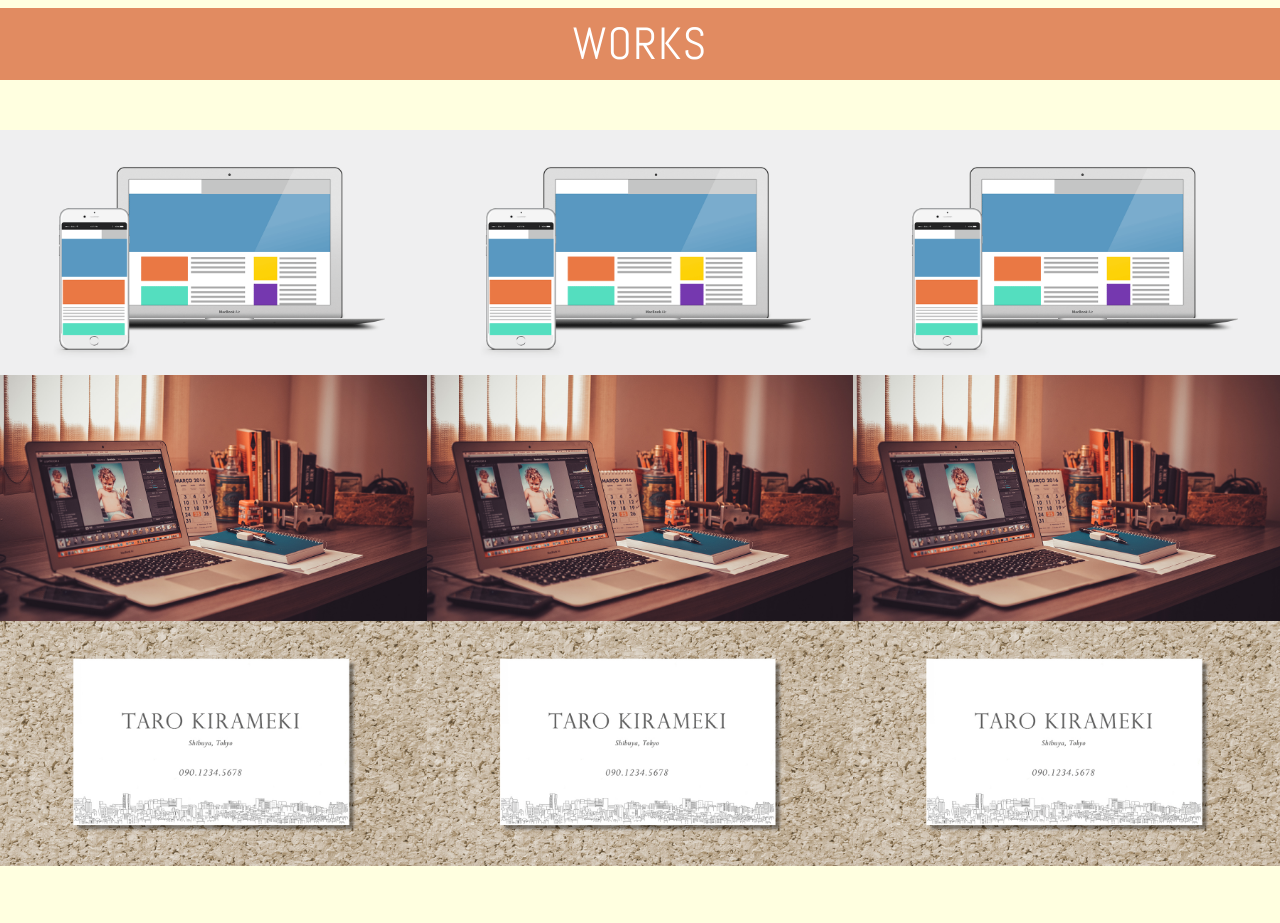
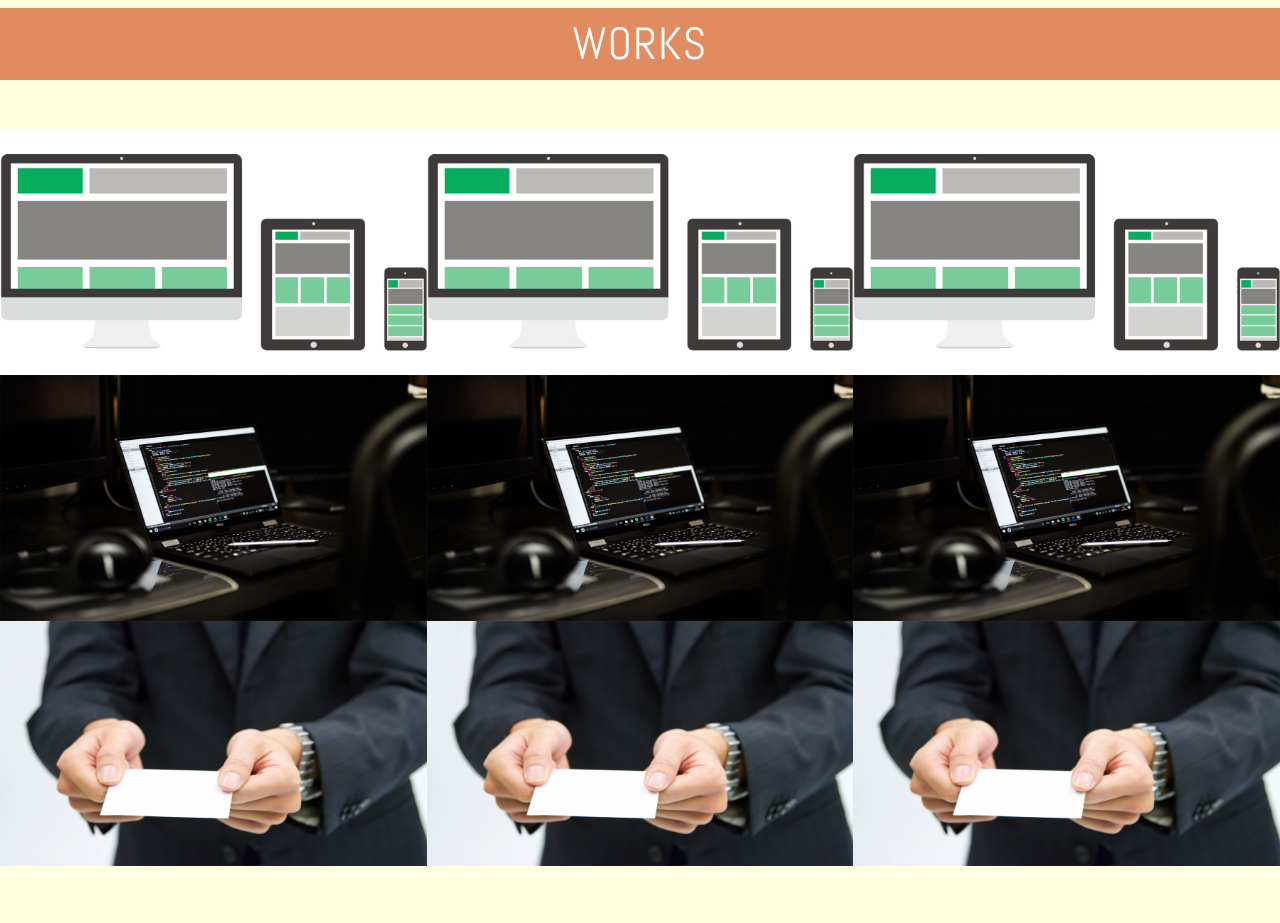
Before and after one commit to GACHIWA/GACHIWA.github.io, a plain HTML site: page index.html in a window 1280 px wide. Shown: the part 1300-2223 px from the top of the page. Drawn offline with nearby package versions, Linux system fonts and the light colour scheme.

Commit message:
add image

```diff
--- a/index.html
+++ b/index.html
@@ -15,7 +15,7 @@
         <div class="profile">
             <h1 class="site-title abel uppercase ">Web Designer <span>Toshiki Kashiwakura</span></h1>
 
-            <img src="./images/img_profile.jpg" alt="プロフィール写真" width="140" height="140" class="block-center profile-icon">
+            <img src="./images/img.jpg" alt="プロフィール写真" width="140" height="140" class="block-center profile-icon">
 
             <p>東北在住、Web業界志望の柏倉俊樹です。まったく別業界からWEBデザイナーへ転職活動中です。オンラインスクールでWEBデザイン、WEBマーケティングを学び、WEB制作に携わる仕事をしたいと思っています。</p>
         </div>
@@ -51,7 +51,7 @@
         <h2 class="text">Works</h2>
         <div class="works-box">
             <a href="#">
-                <img src="./images/img_work_site.png" alt="株式会社きらめき コーポレートサイト様 Webサイトデザイン">
+                <img src="./images/res.jpg" alt="株式会社きらめき コーポレートサイト様 Webサイトデザイン">
                 <div class="works-box-inner">
                     <div class="tex">
                         <h3>株式会社きらめき コーポレートサイト</h3>
@@ -63,7 +63,7 @@
         </div>
         <div class="works-box">
             <a href="#">
-                <img src="./images/img_work_site.png" alt="株式会社きらめき コーポレートサイト様 Webサイトデザイン">
+                <img src="./images/res.jpg" alt="株式会社きらめき コーポレートサイト様 Webサイトデザイン">
                 <div class="works-box-inner">
                     <div class="tex">
                         <h3>株式会社きらめき コーポレートサイト</h3>
@@ -75,7 +75,7 @@
         </div>
         <div class="works-box">
             <a href="#">
-                <img src="./images/img_work_site.png" alt="株式会社きらめき コーポレートサイト様 Webサイトデザイン">
+                <img src="./images/res.jpg" alt="株式会社きらめき コーポレートサイト様 Webサイトデザイン">
                 <div class="works-box-inner">
                     <div class="tex">
                         <h3>株式会社きらめき コーポレートサイト</h3>
@@ -87,7 +87,7 @@
         </div>
         <div class="works-box">
             <a href="#">
-                <img src="./images/img_work_blog.jpg" alt="WordPressオリジナルテーマ">
+                <img src="./images/img_YAMA.jpg" alt="WordPressオリジナルテーマ">
                 <div class="works-box-inner">
                     <div class="tex">
                         <h3>ブログデザイン</h3>
@@ -99,7 +99,7 @@
         </div>
         <div class="works-box">
             <a href="#">
-                <img src="./images/img_work_blog.jpg" alt="WordPressオリジナルテーマ">
+                <img src="./images/img_YAMA.jpg" alt="WordPressオリジナルテーマ">
                 <div class="works-box-inner">
                     <div class="tex">
                         <h3>ブログデザイン</h3>
@@ -111,7 +111,7 @@
         </div>
         <div class="works-box">
             <a href="#">
-                <img src="./images/img_work_blog.jpg" alt="WordPressオリジナルテーマ">
+                <img src="./images/img_YAMA.jpg" alt="WordPressオリジナルテーマ">
                 <div class="works-box-inner">
                     <div class="tex">
                         <h3>ブログデザイン</h3>
@@ -123,7 +123,7 @@
         </div>
         <div class="works-box">
             <a href="#">
-                <img src="./images/img_work_card.jpg" alt="きらめき太郎様 名刺デザイン">
+                <img src="./images/img_WW.jpg" alt="きらめき太郎様 名刺デザイン">
                 <div class="works-box-inner">
                     <div class="tex">
                         <h3>きらめき太郎様 名刺</h3>
@@ -135,7 +135,7 @@
         </div>
         <div class="works-box">
             <a href="#">
-                <img src="./images/img_work_card.jpg" alt="きらめき太郎様 名刺デザイン">
+                <img src="./images/img_WW.jpg" alt="きらめき太郎様 名刺デザイン">
                 <div class="works-box-inner">
                     <div class="tex">
                         <h3>きらめき太郎様 名刺</h3>
@@ -147,7 +147,7 @@
         </div>
         <div class="works-box">
             <a href="#">
-                <img src="./images/img_work_card.jpg" alt="きらめき太郎様 名刺デザイン">
+                <img src="./images/img_WW.jpg" alt="きらめき太郎様 名刺デザイン">
                 <div class="works-box-inner">
                     <div class="tex">
                         <h3>きらめき太郎様 名刺</h3>
```
Also changed, not shown: images/img.jpg (added), images/img_WW.jpg (added), images/img_YAMA.jpg (added), images/res.jpg (added).
